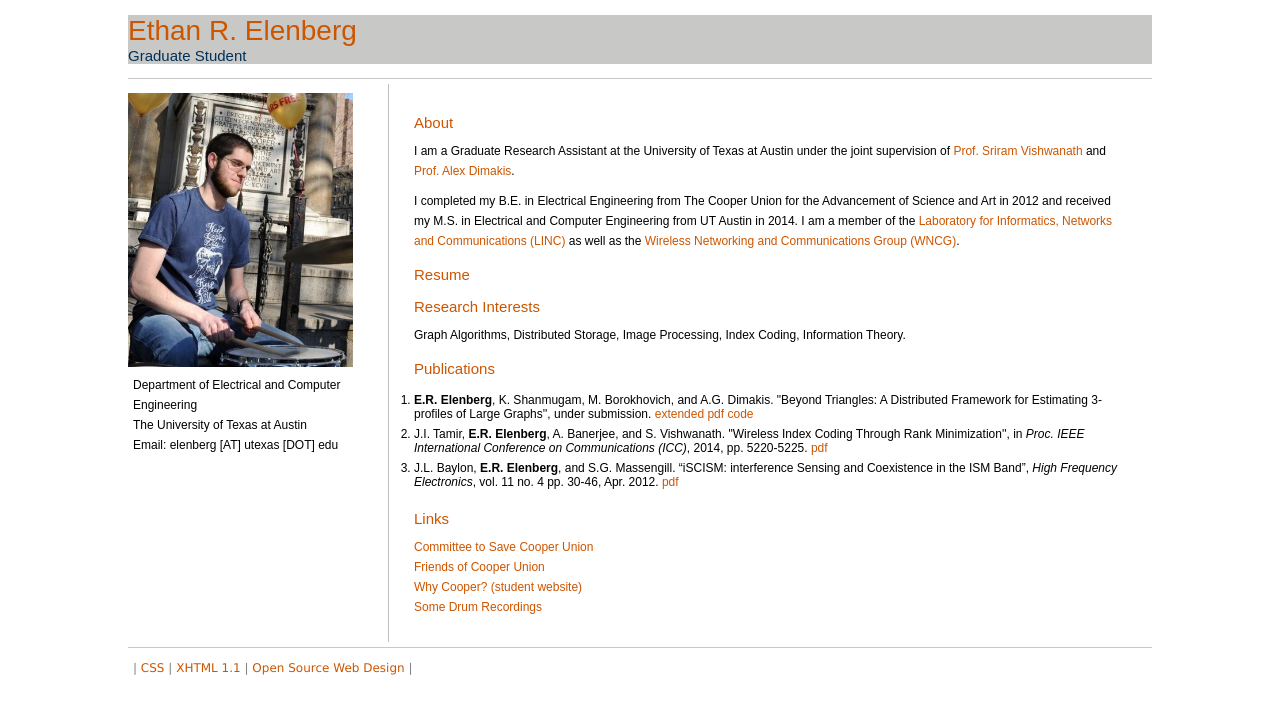
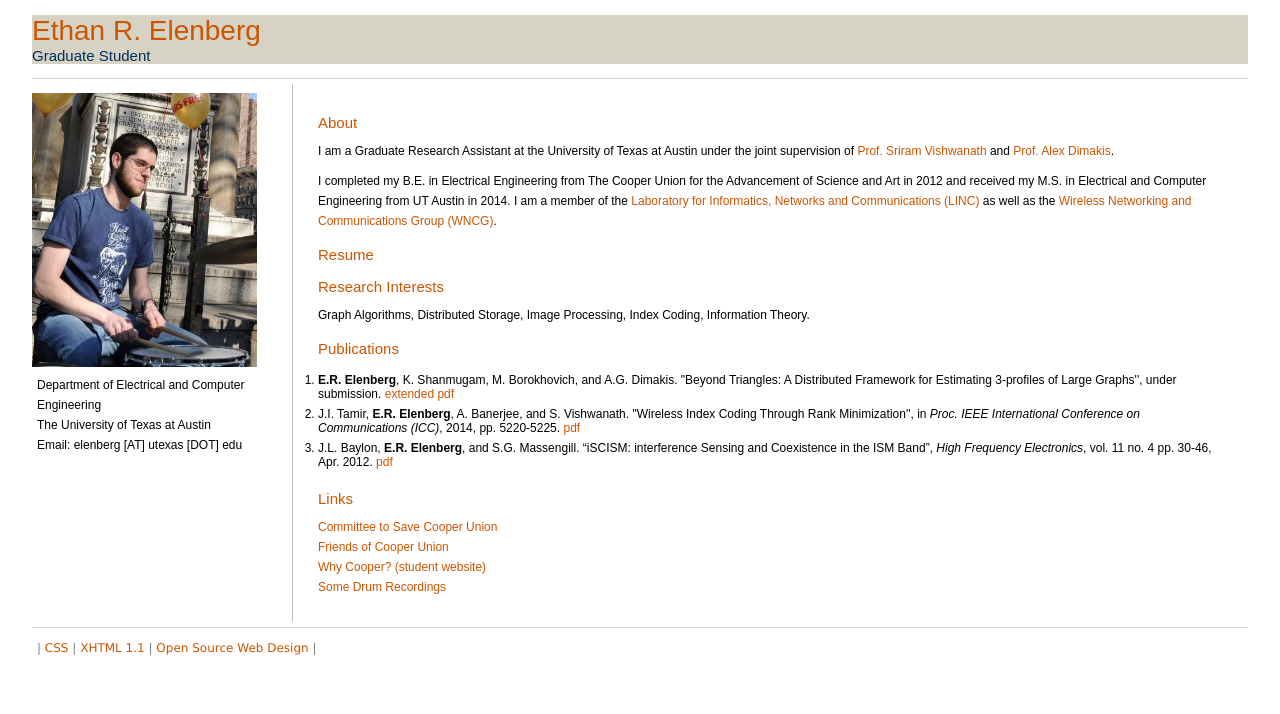
Before and after one commit to eelenberg/eelenberg.github.io, a plain HTML site: page index.html in a window 1280 px wide. Drawn offline with Linux system fonts and the light colour scheme.

Commit message:
style changes

```diff
--- a/index.html
+++ b/index.html
@@ -76,9 +76,9 @@
 	  <ol>
 	  <li><b>E.R. Elenberg</b>, K. Shanmugam, M. Borokhovich, and A.G. Dimakis.
 	  "Beyond Triangles: A Distributed Framework for Estimating 3-profiles of Large Graphs'', under submission.
-	  <a href="kprofile_EXTENDED.pdf">
-	  extended pdf</a> <a href="http://github.com/michaelbor/k-profiles">
-	  code</a></li>
+	  <a href="kprofile_EXTENDED.pdf">extended pdf</a>
+	  <!--<a href="http://github.com/michaelbor/k-profiles">code</a> wait for new name...-->
+	  </li>
 
 	  <li>J.I. Tamir, <b>E.R. Elenberg</b>, A. Banerjee, and S. Vishwanath.
 	  "Wireless Index Coding Through Rank Minimization'', in <i>Proc. IEEE International Conference on Communications (ICC)</i>,
--- a/style.css
+++ b/style.css
@@ -15,7 +15,7 @@ html {
 	margin-bottom:1px;
 }
 #container {
-	width: 80%;
+	width: 95%; /*was 80*/
 	margin-right: auto;
 	margin-left: auto;
 	text-align: left;
@@ -24,6 +24,7 @@ html {
 #header {
 	width:100%;
 	padding-top:15px;
+	/*background-color:#D6D2C4;*/
 }
 .spacer {
 	width:100%;
@@ -32,7 +33,8 @@ html {
 hr {
 	border:0px;
 	color:#CCCCCC;
-	background-color:#C8C9C7;
+	/*background-color:#C8C9C7;*/
+	background-color:#D6D2C4;
 	height: 1px;
 	width: 100%;
 	text-align: left;
@@ -40,7 +42,8 @@ hr {
 h1 {
 	font-size:28px;
 	color:#cc5500;
-	background-color:#C8C9C7;
+	/*background-color:#C8C9C7;*/
+	background-color:#D6D2C4;
 	font-family:Arial, Verdana, Helvetica, sans-serif;
 	font-weight:300;
 }
@@ -49,7 +52,8 @@ h2 {
 	color:#003057;
 	font-family:Arial, Verdana, Helvetica, sans-serif;
 	font-weight:300;
-	background-color:#C8C9C7;
+	/*background-color:#C8C9C7;*/
+	background-color:#D6D2C4;
 }
 h3 {
 	color:#cc5500; /* either 003057 or cc5500*/
```
